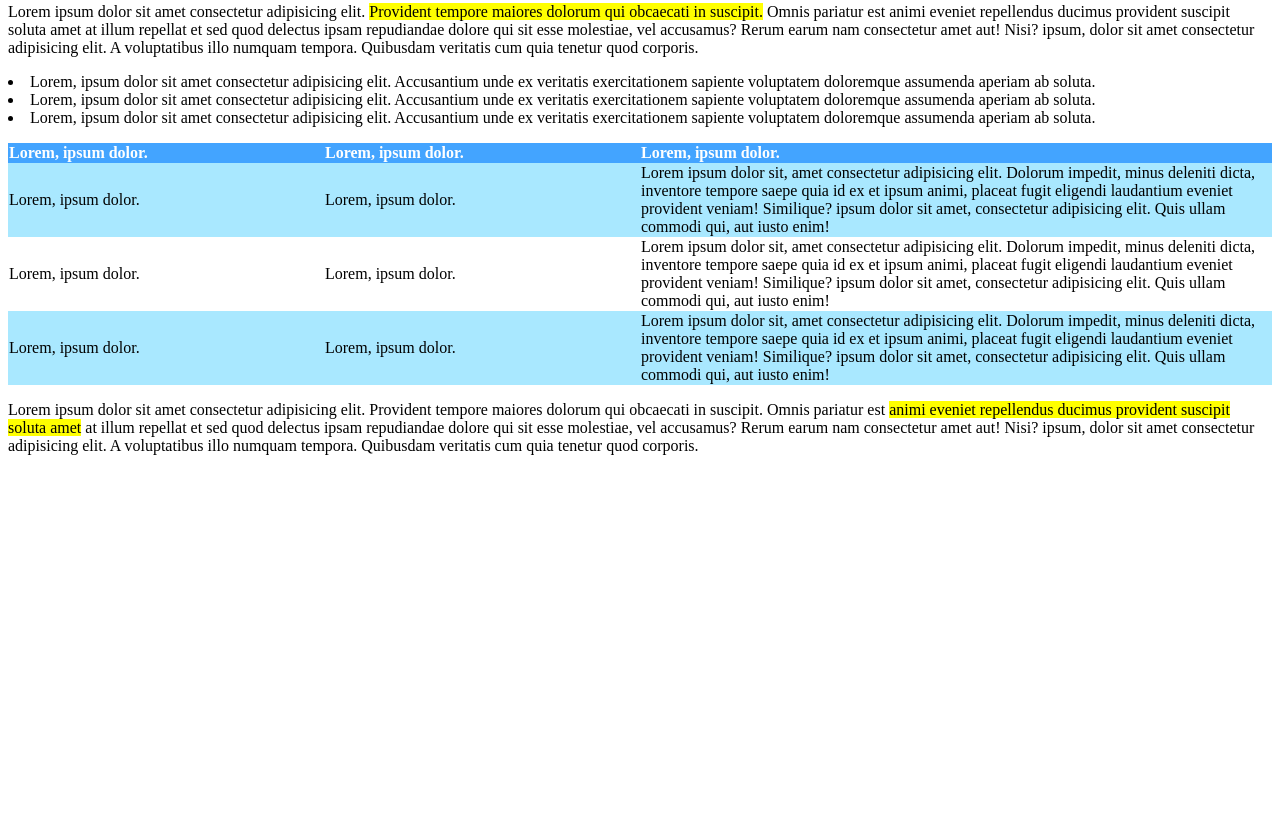
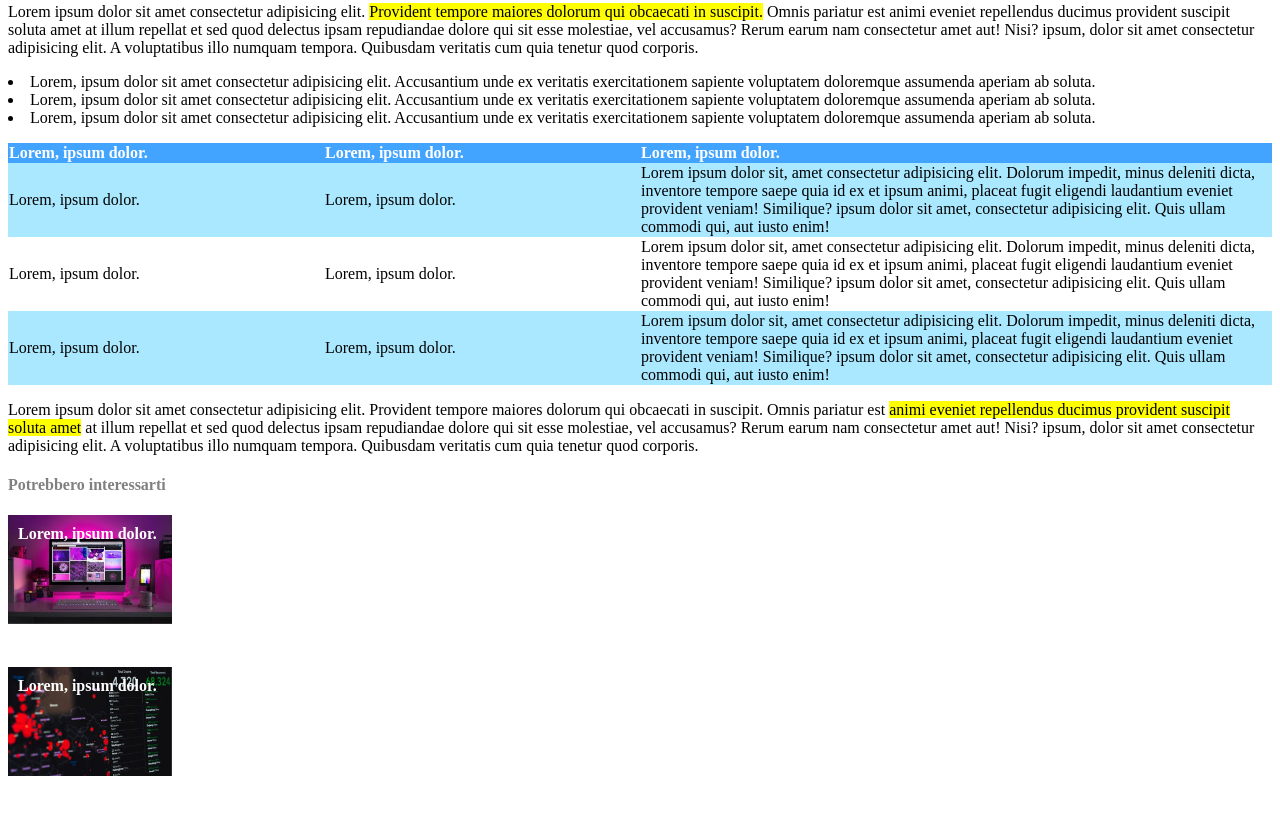
Before and after one commit to Luca-Orabona/html-css-booleaner, a plain HTML site: page index.html in a window 1280 px wide. Shown: the part 667-1483 px from the top of the page. Before the commit the page ends 1138 px from the top, so only its background shows below. Drawn offline with Linux system fonts and the light colour scheme.

Commit message:
feat: project end

```diff
--- a/css/style.css
+++ b/css/style.css
@@ -8,12 +8,16 @@
     color: rgb(128, 128, 128);
 }
 
+.text-white {
+    color: white;
+}
+
 .text-azzurro {
     color: rgb(24 165 255);
 }
 
 .bg-lightblue {
-   background-color:  rgb(169 232 255);
+    background-color:  rgb(169 232 255);
 }
 
 .bg-blue {
@@ -77,3 +81,29 @@ table {
 /* fine tabella */
 
 /* fine contenuto principale */
+
+/* footer */
+.useful-info {
+    height: 145px;
+    width: 13%;
+    background-image: url(../img/monitor.jpg);
+    background-size: contain;
+    background-repeat: no-repeat;
+    font-weight: 600;
+    box-sizing: border-box;
+    padding: 10px;
+    margin-bottom: 7px;
+
+}
+
+.useful-info2 {
+    height: 145px;
+    width: 13%;
+    background-image: url(../img/graph.jpg);
+    background-size: contain;
+    background-repeat: no-repeat;
+    box-sizing: border-box;
+    padding: 10px;
+    font-weight: 600;
+}
+/* fine footer */
--- a/index.html
+++ b/index.html
@@ -74,6 +74,12 @@
 
     </main>
     <!-- fine contenuto principale -->
+
+    <footer>
+        <h4 class="text-gray">Potrebbero interessarti</h4>
+        <div class="useful-info text-white">Lorem, ipsum dolor.</div>
+        <div class="useful-info2 text-white">Lorem, ipsum dolor.</div>
+    </footer>
 </body>
 
 </html>
```
